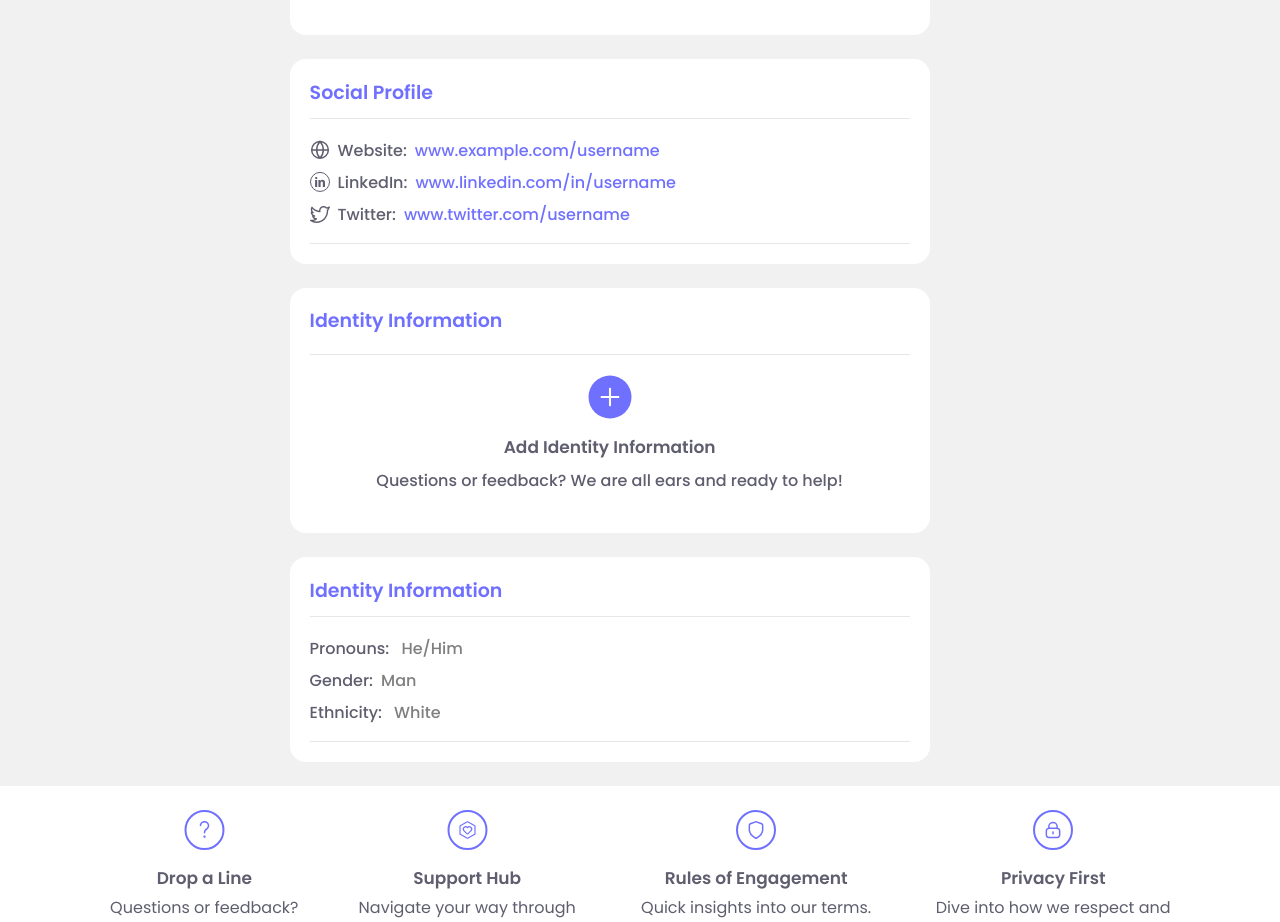
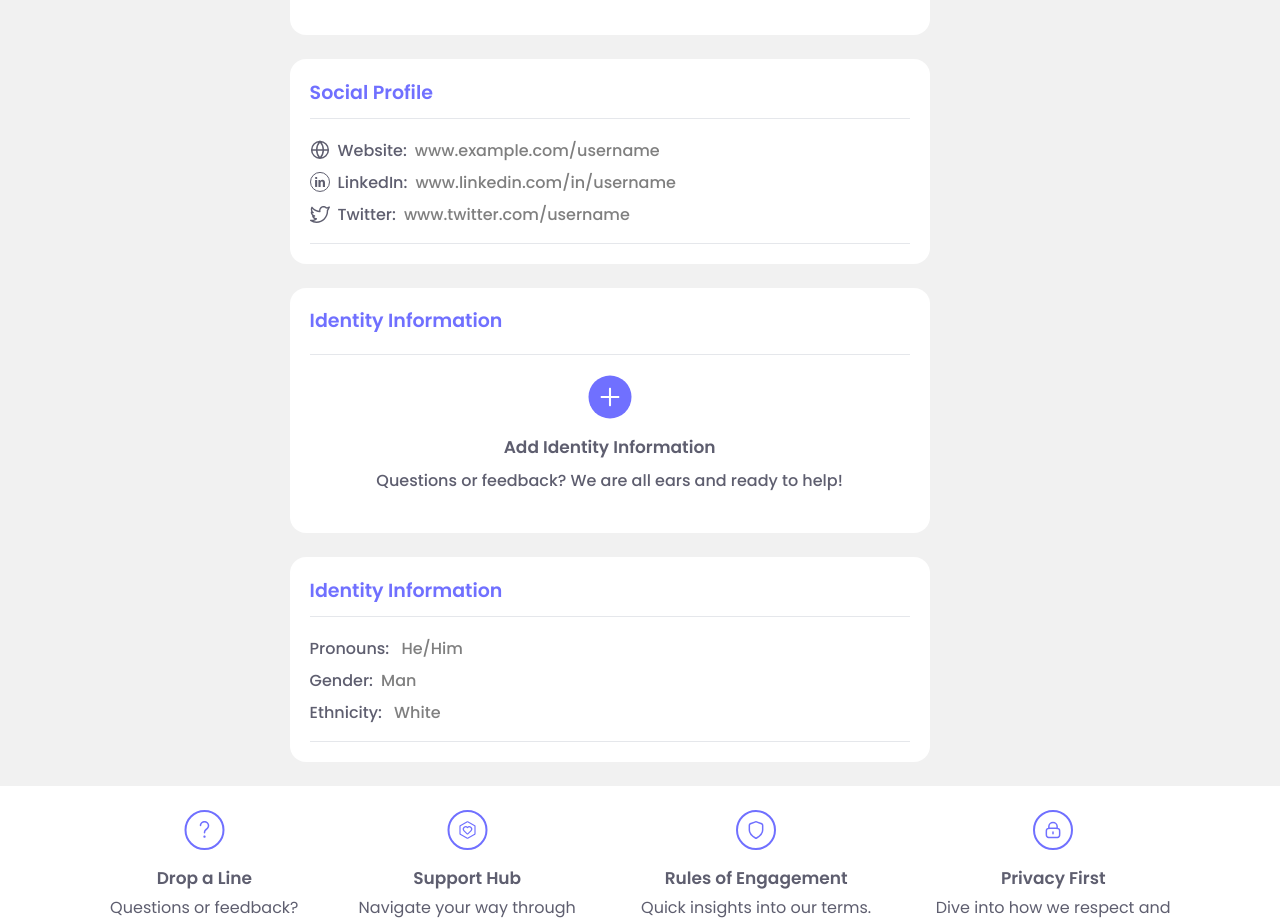
Before and after one commit to qasimfida/zyra-health-new, a Next.js app: page / in a window 1280 px wide. Shown: the part 2500-3422 px from the top of the page. Built offline with nearby package versions, Linux system fonts and the light colour scheme.

Commit message:
ui fix for overview

```diff
--- a/src/components/Overview/Overview.jsx
+++ b/src/components/Overview/Overview.jsx
@@ -316,7 +316,7 @@ const Overview = () => {
         </div>
         <div className="pt-5 border-b">
           <div className="mb-4">
-            <p className="text-base text-primary font-medium mb-2 flex">
+            <p className="text-base text-secondary font-medium mb-2 flex">
               <span className="text-body flex mr-2">
                 <span className="mr-2">
                   <GlobeIcon className="w-5 h-5" aria-hidden="true" />
@@ -325,7 +325,7 @@ const Overview = () => {
               </span>
               www.example.com/username
             </p>
-            <p className="text-base text-primary font-medium mb-2 flex">
+            <p className="text-base text-secondary font-medium mb-2 flex">
               <span className="text-body flex mr-2">
                 <span className="mr-2">
                   <LinkedInIcon className="w-5 h-5" aria-hidden="true" />
@@ -334,7 +334,7 @@ const Overview = () => {
               </span>
               www.linkedin.com/in/username
             </p>
-            <p className="text-base text-primary font-medium mb-2 flex">
+            <p className="text-base text-secondary font-medium mb-2 flex">
               <span className="text-body flex mr-2">
                 <span className="mr-2">
                   <TwitterIcon className="w-5 h-5" aria-hidden="true" />
```
